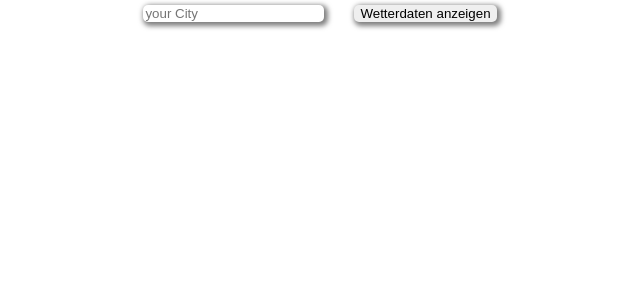
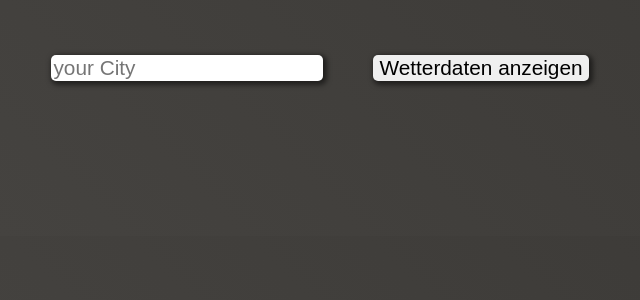
Before and after one commit to itzFlorian/weather-app, a React (Create React App) app: page / in a window 1280 px wide. Shown: the top 300 px of the page, without its empty margins (320-960 px from the left). Built offline with nearby package versions, Linux system fonts and the light colour scheme.

Commit message:
readme angepasst und styling

```diff
--- a/src/components/ShowWeather.js
+++ b/src/components/ShowWeather.js
@@ -23,7 +23,7 @@ const today = week[day]
       </div>
     </div>
     <div>
-      <div></div>
+      <div>{}</div>
     </div>
 
     </>
--- a/src/components/Weatherforecast.js
+++ b/src/components/Weatherforecast.js
@@ -8,7 +8,7 @@ const Weatherforecast = ({data})=>{
   const today = week[day]
   return (
       <div className="weather-element">
-        <Link to={`/${data.date}`}><div className="date">{`${today},${dateToString}`}</div></Link>
+        <Link to={`/${data.date}`}><div className="date">{`${today}, ${dateToString}`}</div></Link>
         <img src={data.icon} alt="weather-img" />
         <div className="temp">{`${data.temp}°C`}</div>
         <div className="feel-temp">{`gefühlt(${data.feelsLike})`}</div>
--- a/src/styles/app.css
+++ b/src/styles/app.css
@@ -1,18 +1,27 @@
 *{
   margin:0;
 }
+body{
+  background: linear-gradient(45deg, rgba(70,68,65,1) 13%, rgba(59,57,54,1) 100%);
+  color:white
+}
 
+a{
+  color:black;
+}
 .weather-container{
+  color:black;
   display: flex;
   flex-wrap: wrap;
   justify-content: center;
   gap:25px;
   margin-bottom:50px;
+
 }
 .weather-element{
+  box-shadow: 2px 2px 5px 2px rgba(0,0,0,0.5);
   display: flex;
   flex-direction: column;
-  /* flex-wrap: wrap; */
   justify-content: space-between;
   background: linear-gradient(291deg, rgba(78,89,200,1) 8%, rgba(140,197,198,1) 61%);
   padding:10px;
@@ -27,6 +36,8 @@
   border:1px solid black;
   border-radius: 8px;
   width: fit-content;
+  box-shadow: 2px 2px 5px 2px rgba(0,0,0,0.5);
+
 }
 .weather-ele1{
   display: flex;
--- a/src/styles/form.css
+++ b/src/styles/form.css
@@ -4,11 +4,18 @@ justify-content: center;
 }
 
 button, input{
-  margin: 5px 15px;
+  font-size: 1.3rem;
+  margin: 55px 25px;
   border-radius: 5px;
   border: none;
   box-shadow: 2px 2px 5px 2px rgba(0,0,0,0.5);
 }
+button:active{
+  box-shadow:inset 2px 2px 5px 2px rgba(0,0,0,0.5);
+}
+button{
+  cursor: pointer;
+}
 h1{
   text-align: center;
 }
```
Also changed, not shown: 1 other file (tests, documents, lock files or other folders).
